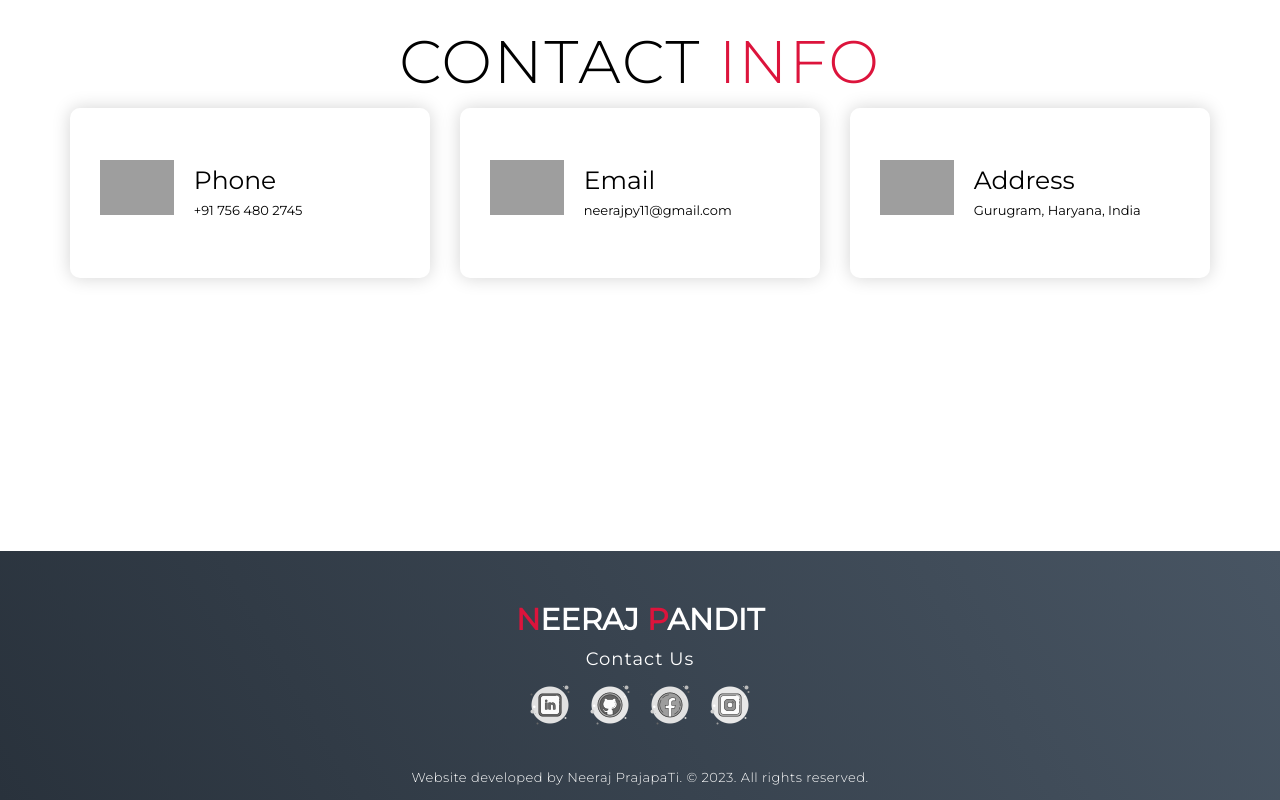
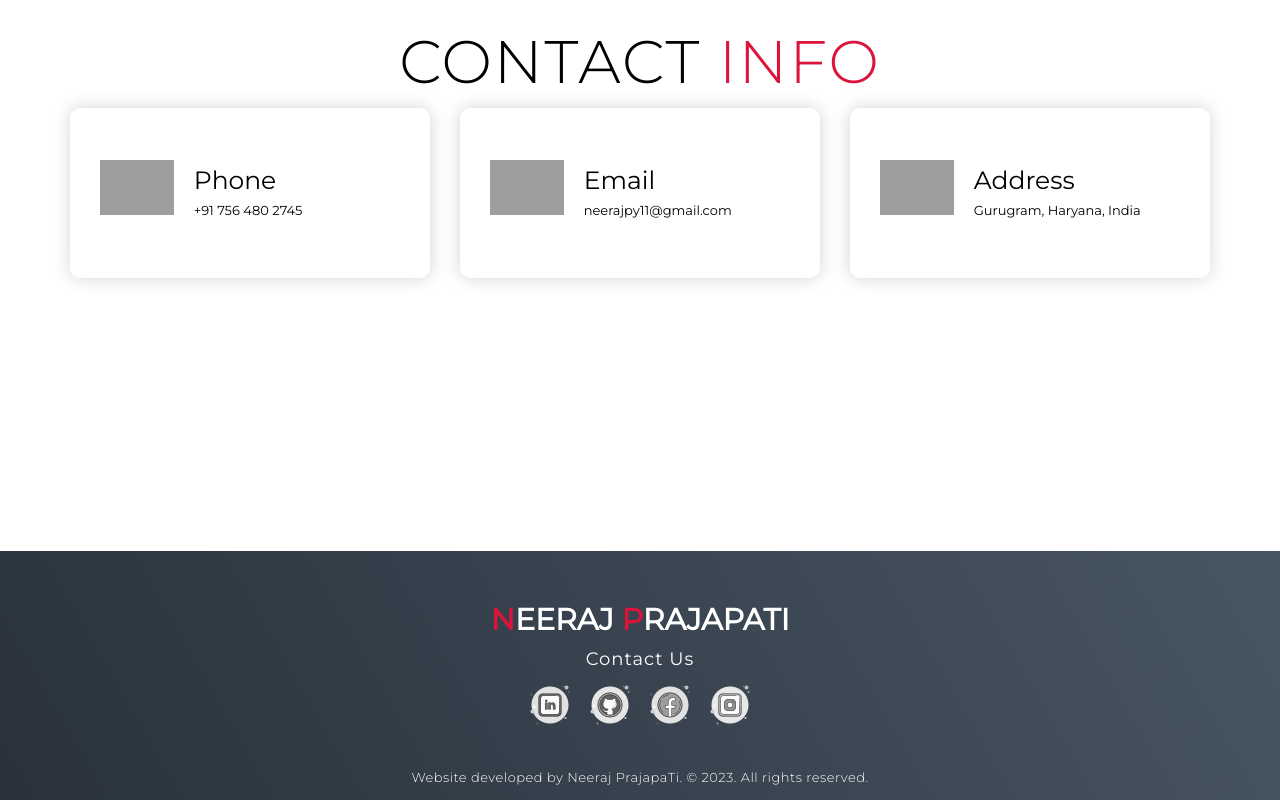
Before and after one commit to NeerajPrajapatiSDE/Portfolio, a plain HTML site: page index.html in a window 1280 px wide. Shown: the part 4972-5772 px from the top of the page. Drawn offline with Linux system fonts and the light colour scheme; grey boxes are pictures that could not be loaded.

Commit message:
Update index.html

```diff
--- a/index.html
+++ b/index.html
@@ -195,7 +195,7 @@
   <!-- Footer -->
   <section id="footer">
     <div class="footer container">
-      <div class="brand"><h1><span>N</span>eeraj <span>P</span>andit</h1></div>
+      <div class="brand"><h1><span>N</span>eeraj <span>P</span>rajapati</h1></div>
       <h2>Contact Us</h2>
       <div class="social-icon">
         <div class="social-item">
```
